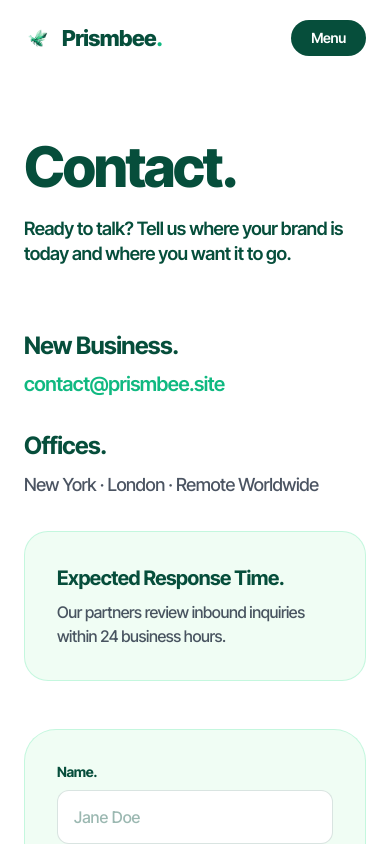
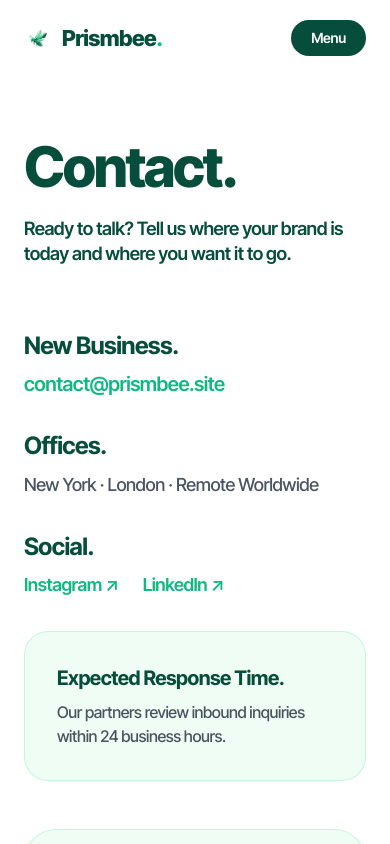
Before and after one commit to OmerIrfan111/Prismbee, a React (Vite) app: page /contact in a window 390 px wide. Shown: the top 844 px of the page. Built offline with nearby package versions, Linux system fonts and the light colour scheme.

Commit message:
Add official Instagram and LinkedIn links and fix mobile menu auto-close on navigation

```diff
--- a/src/components/Contact.jsx
+++ b/src/components/Contact.jsx
@@ -76,6 +76,30 @@ export default function Contact() {
             <p className="text-lg font-medium text-[#1e293b]/80 tracking-tight leading-relaxed">
               New York · London · Remote Worldwide
             </p>
+          </div>
+
+          <div>
+            <h2 className="text-2xl sm:text-3xl font-bold text-[#064E3B] tracking-tight mb-2">
+              Social.
+            </h2>
+            <div className="flex items-center gap-6">
+              <a
+                href="https://www.instagram.com/prismbee.co/"
+                target="_blank"
+                rel="noopener noreferrer"
+                className="text-lg font-semibold text-[#10B981] hover:underline tracking-tight inline-flex items-center gap-1"
+              >
+                Instagram ↗
+              </a>
+              <a
+                href="https://www.linkedin.com/company/prismbee/"
+                target="_blank"
+                rel="noopener noreferrer"
+                className="text-lg font-semibold text-[#10B981] hover:underline tracking-tight inline-flex items-center gap-1"
+              >
+                LinkedIn ↗
+              </a>
+            </div>
           </div>
 
           <div className="p-8 rounded-[24px] bg-[#F0FDF4] border border-[#A7F3D0]/60">
--- a/src/components/Footer.jsx
+++ b/src/components/Footer.jsx
@@ -73,20 +73,20 @@ export default function Footer() {
                 Contact us.
               </Link>
               <a
-                href="https://www.instagram.com"
+                href="https://www.instagram.com/prismbee.co/"
                 target="_blank"
-                rel="noreferrer"
+                rel="noopener noreferrer"
                 className="text-lg font-medium tracking-tight text-white/80 hover:text-white transition-colors w-fit"
               >
                 Instagram.
               </a>
               <a
-                href="https://www.linkedin.com"
+                href="https://www.linkedin.com/company/prismbee/"
                 target="_blank"
-                rel="noreferrer"
+                rel="noopener noreferrer"
                 className="text-lg font-medium tracking-tight text-white/80 hover:text-white transition-colors w-fit"
               >
-                Linkedin.
+                LinkedIn.
               </a>
               <a
                 href="mailto:contact@prismbee.site"
--- a/src/components/Navbar.jsx
+++ b/src/components/Navbar.jsx
@@ -15,6 +15,22 @@ export default function Navbar() {
     return () => window.removeEventListener('scroll', handleScroll);
   }, []);
 
+  // Automatically close mobile menu whenever route changes
+  useEffect(() => {
+    setIsMobileOpen(false);
+  }, [location.pathname, location.search, location.hash]);
+
+  // Prevent background scrolling when mobile menu drawer is open
+  useEffect(() => {
+    if (isMobileOpen) {
+      document.body.style.overflow = 'hidden';
+    } else {
+      document.body.style.overflow = '';
+    }
+    return () => {
+      document.body.style.overflow = '';
+    };
+  }, [isMobileOpen]);
 
   const navLinks = [
     { name: 'Work', to: '/work' },
@@ -34,7 +50,11 @@ export default function Navbar() {
     >
       <div className="w-full px-6 md:px-12 max-w-[1600px] mx-auto flex items-center justify-between">
         {/* Left: Brand Logo & Wordmark */}
-        <Link to="/" className="flex items-center gap-2.5 group cursor-pointer">
+        <Link
+          to="/"
+          onClick={() => setIsMobileOpen(false)}
+          className="flex items-center gap-2.5 group cursor-pointer"
+        >
           <img
             src="/logo.png"
             alt="Prismbee Logo"
@@ -123,14 +143,34 @@ export default function Navbar() {
           </Link>
         </nav>
 
-        <div className="pt-8 border-t border-[#A7F3D0]/30 flex flex-col gap-4">
-          <p className="text-sm font-semibold text-[#064E3B]/60 tracking-tight">
-            Prismbee Digital Growth Agency
-          </p>
+        <div className="pt-6 border-t border-[#A7F3D0]/30 flex flex-col gap-4">
+          <div className="flex items-center justify-between">
+            <p className="text-xs font-semibold text-[#064E3B]/60 tracking-tight uppercase">
+              Follow Us
+            </p>
+            <div className="flex items-center gap-4 text-sm font-semibold">
+              <a
+                href="https://www.instagram.com/prismbee.co/"
+                target="_blank"
+                rel="noopener noreferrer"
+                className="text-[#064E3B] hover:text-[#10B981] transition-colors inline-flex items-center gap-0.5"
+              >
+                Instagram ↗
+              </a>
+              <a
+                href="https://www.linkedin.com/company/prismbee/"
+                target="_blank"
+                rel="noopener noreferrer"
+                className="text-[#064E3B] hover:text-[#10B981] transition-colors inline-flex items-center gap-0.5"
+              >
+                LinkedIn ↗
+              </a>
+            </div>
+          </div>
           <Link
             to="/contact"
             onClick={() => setIsMobileOpen(false)}
-            className="pill-cta text-center w-full py-4 text-base"
+            className="pill-cta text-center w-full py-3.5 text-base mt-1"
           >
             Let's talk
           </Link>
--- a/src/components/PageTransition.jsx
+++ b/src/components/PageTransition.jsx
@@ -131,7 +131,7 @@ export default function PageTransition() {
       }
 
       e.preventDefault();
-      e.stopPropagation();
+      // Keep event propagating so React synthetic onClick handlers (like closing mobile menus) still fire
       isTransitioningRef.current = true;
       hasNavigatedRef.current = true;
 
```
